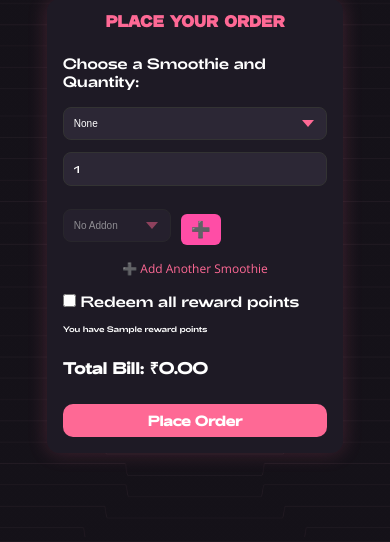
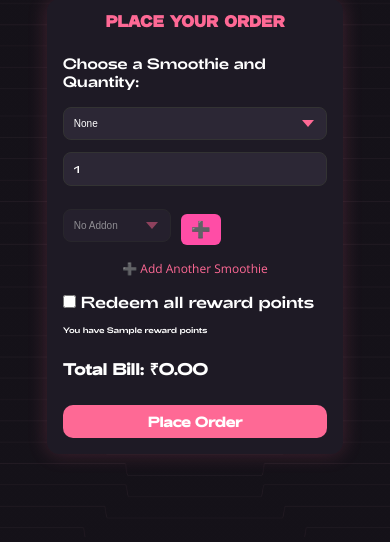
Before and after one commit to Gaurav1504333/WheyOnWheels, a Flask app: template templates/order_smoothie.html in a window 390 px wide. Shown: the part 121-663 px from the top of the page. Run offline with Flask 3, Linux system fonts and the light colour scheme; the template is opened without the code that fills it: most values are stand-ins (such as "Sample title", 1, 10 or a date in 2020); some libraries are stand-ins or nearby versions.

Commit message:
Update order_smoothie.html

```diff
--- a/templates/order_smoothie.html
+++ b/templates/order_smoothie.html
@@ -96,7 +96,7 @@
       margin-bottom:100px !important;
     }
     @media (max-width: 480px){
-      label{
+      .choose{
         font-size: 15px !important;
       }
       input{
@@ -105,7 +105,7 @@
       small{
         font-size: 8px !important;
       }
-      #redeem_toggle{
+      .redeem{
         font-size: 10px !important;
       }
     }
```
